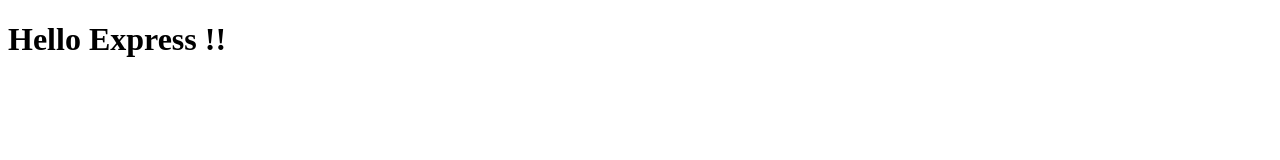
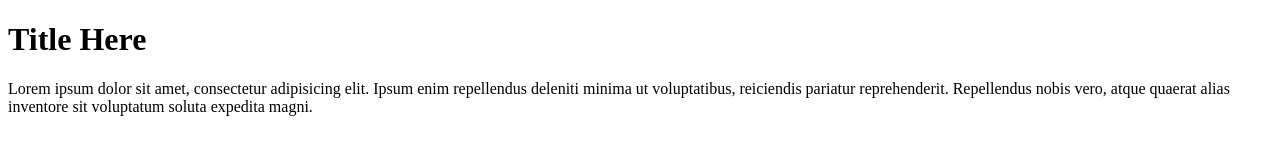
Before and after one commit to Zerchan/web-server, a website: page public/index.html in a window 1280 px wide. Drawn offline with Linux system fonts and the light colour scheme.

Commit message:
update page message

```diff
--- a/public/index.html
+++ b/public/index.html
@@ -5,6 +5,7 @@
 	<title>Test App</title>
 </head>
 <body>
-	<h1>Hello Express !!</h1>
+	<h1>Title Here</h1>
+	<p>Lorem ipsum dolor sit amet, consectetur adipisicing elit. Ipsum enim repellendus deleniti minima ut voluptatibus, reiciendis pariatur reprehenderit. Repellendus nobis vero, atque quaerat alias inventore sit voluptatum soluta expedita magni.</p>
 </body>
 </html>
```
